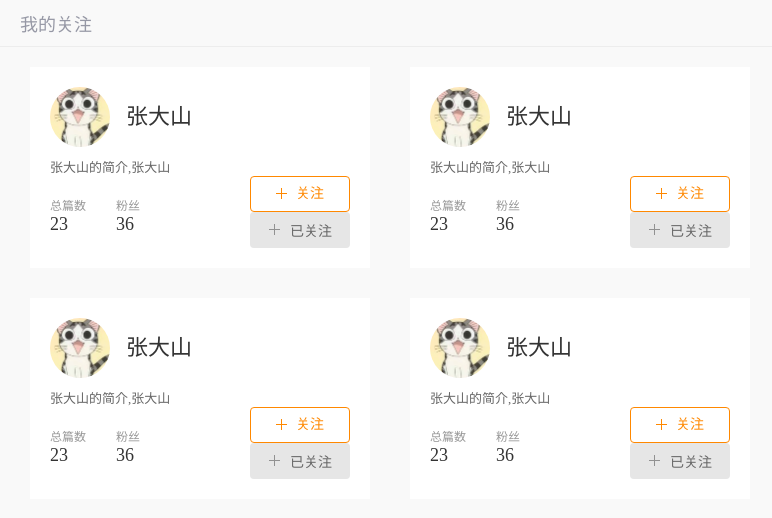
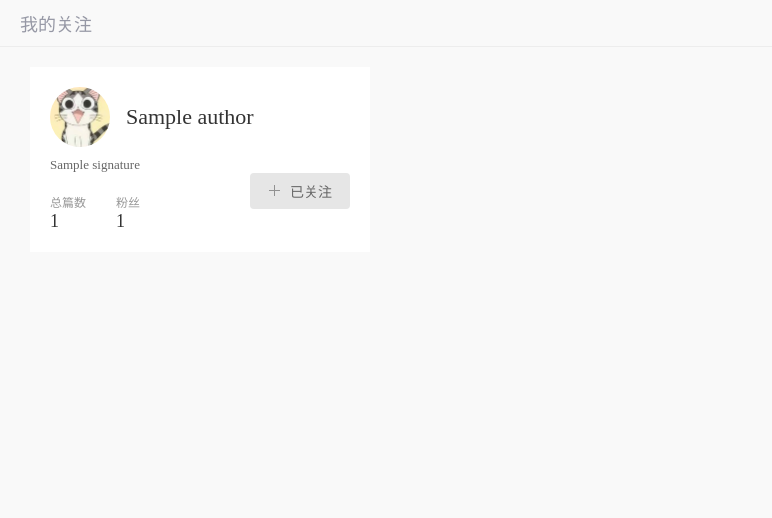
Before and after one commit to shanesl/InfoNews, a Flask app: template info/templates/news/user_follow.html in a window 1280 px wide. Shown: the top 518 px of the page, without its empty margins (0-772 px from the left). Run offline with Flask 2, Linux system fonts and the light colour scheme; the template is opened without the code that fills it: most values are stand-ins (such as "Sample title", 1, 10 or a date in 2020); parts of the project's set-up code (start-up, migrations or seed data) failed here and were passed over.

Commit message:
我的关注页面

```diff
--- a/info/templates/news/user_follow.html
+++ b/info/templates/news/user_follow.html
@@ -15,46 +15,24 @@
 </head>
 
 <body class="inframe_body">
-    <h3 class="common_title">我的关注</h3>
-    <ul class="card_list_con">
+<h3 class="common_title">我的关注</h3>
+<ul class="card_list_con">
+    {% for author in data.author_list %}
         <li class="author_card card_list">
-            <a href="/user/other?user_id=1" target="_blank" class="author_pic"><img src="../../static/news/images/cat.jpg" alt="author_pic"></a>
-            <a href="/user/other?user_id=1" target="_blank" class="author_name">张大山</a>
-            <div class="author_resume">张大山的简介,张大山</div>
-            <div class="writings"><span>总篇数</span><b>23</b></div>
-            <div class="follows"><span>粉丝</span><b>36</b></div>
-            <a href="javascript:;" class="focus fr">关注</a>
-            <a href="javascript:;" class="focused fr"><span class="out">已关注</span><span class="over">取消关注</span></a>
+            <a href="/user/other?user_id=1" target="_blank" class="author_pic"><img
+                    src="../../static/news/images/cat.jpg" alt="author_pic"></a>
+            <a href="/user/other?user_id=1" target="_blank" class="author_name">{{ author.nick_name }}</a>
+            <div class="author_resume">{{ author.signature }}</div>
+            <div class="writings"><span>总篇数</span><b>{{ author.news_count }}</b></div>
+            <div class="follows"><span>粉丝</span><b>{{ author.followers_count }}</b></div>
+            <a href="javascript:;" class="focus fr" data-userid="{{ author.id }}"
+               style="display:none">关注</a>
+            <a href="javascript:;" class="focused fr" data-userid="{{ author.id }}"
+               style="display:block"><span class="out">已关注</span><span
+                    class="over">取消关注</span></a>
         </li>
-                <li class="author_card card_list">
-            <a href="/user/other?user_id=1" target="_blank" class="author_pic"><img src="../../static/news/images/cat.jpg" alt="author_pic"></a>
-            <a href="/user/other?user_id=1" target="_blank" class="author_name">张大山</a>
-            <div class="author_resume">张大山的简介,张大山</div>
-            <div class="writings"><span>总篇数</span><b>23</b></div>
-            <div class="follows"><span>粉丝</span><b>36</b></div>
-            <a href="javascript:;" class="focus fr">关注</a>
-            <a href="javascript:;" class="focused fr"><span class="out">已关注</span><span class="over">取消关注</span></a>
-        </li>
-        <li class="author_card card_list">
-            <a href="/user/other?user_id=1" target="_blank" class="author_pic"><img src="../../static/news/images/cat.jpg" alt="author_pic"></a>
-            <a href="/user/other?user_id=1" target="_blank" class="author_name">张大山</a>
-            <div class="author_resume">张大山的简介,张大山</div>
-            <div class="writings"><span>总篇数</span><b>23</b></div>
-            <div class="follows"><span>粉丝</span><b>36</b></div>
-            <a href="javascript:;" class="focus fr">关注</a>
-            <a href="javascript:;" class="focused fr"><span class="out">已关注</span><span class="over">取消关注</span></a>
-        </li>
-        <li class="author_card card_list">
-            <a href="/user/other?user_id=1" target="_blank" class="author_pic"><img src="../../static/news/images/cat.jpg" alt="author_pic"></a>
-            <a href="/user/other?user_id=1" target="_blank" class="author_name">张大山</a>
-            <div class="author_resume">张大山的简介,张大山</div>
-            <div class="writings"><span>总篇数</span><b>23</b></div>
-            <div class="follows"><span>粉丝</span><b>36</b></div>
-            <a href="javascript:;" class="focus fr">关注</a>
-            <a href="javascript:;" class="focused fr"><span class="out">已关注</span><span class="over">取消关注</span></a>
-        </li>
-    </ul>
-    <div id="pagination" class="page" cur_page="1" total_page="1" source="/user/user_follow"></div>
+    {% endfor %}
+</ul>
+    <div id="pagination" class="page" cur_page="{{ data.cur_age }}" total_page="{{ data.total_page }}" source="{{ url_for("user.user_follow") }}"></div>
 </body>
-
 </html>
```
Also changed, not shown: info/modules/user/views.py (+32 -3 lines).
